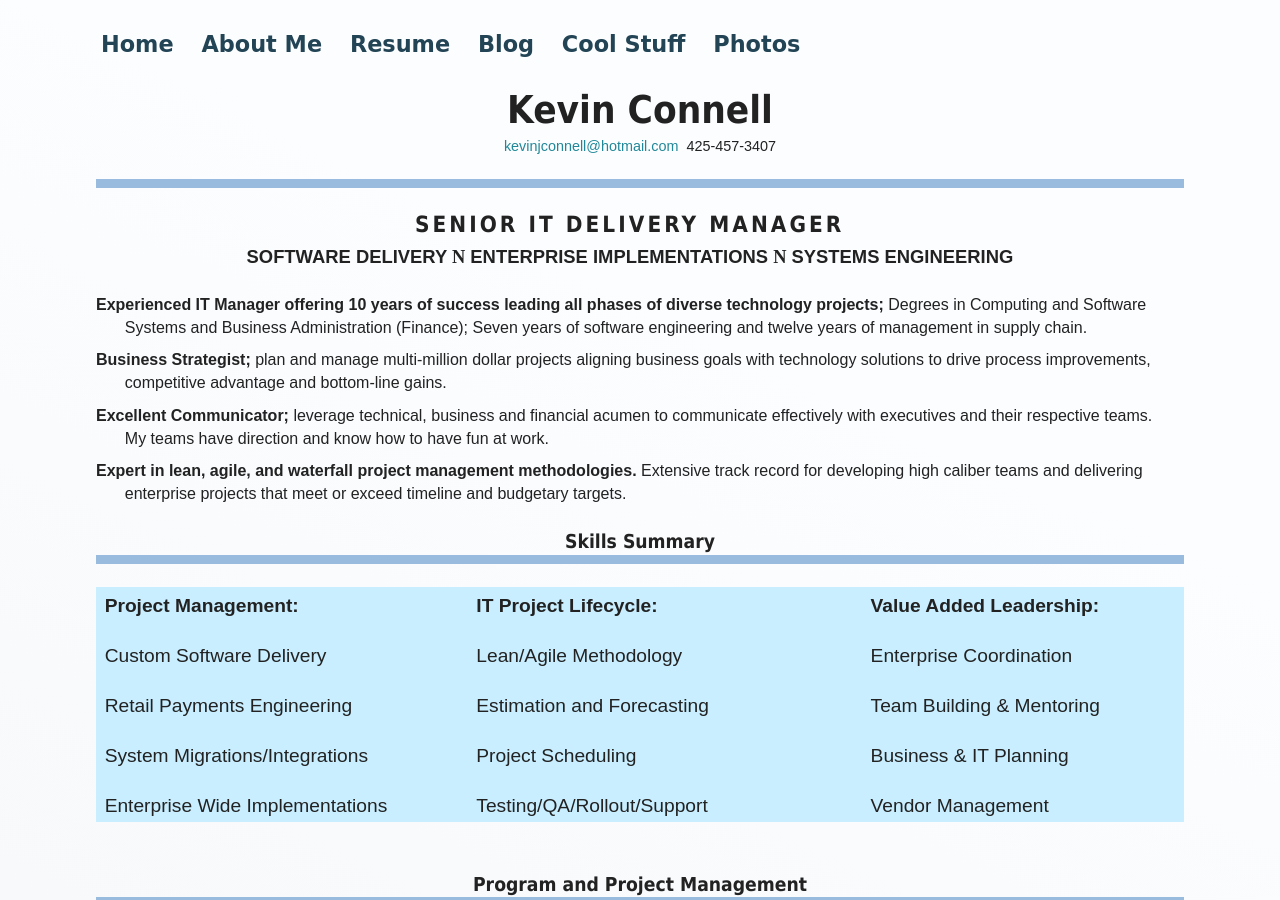
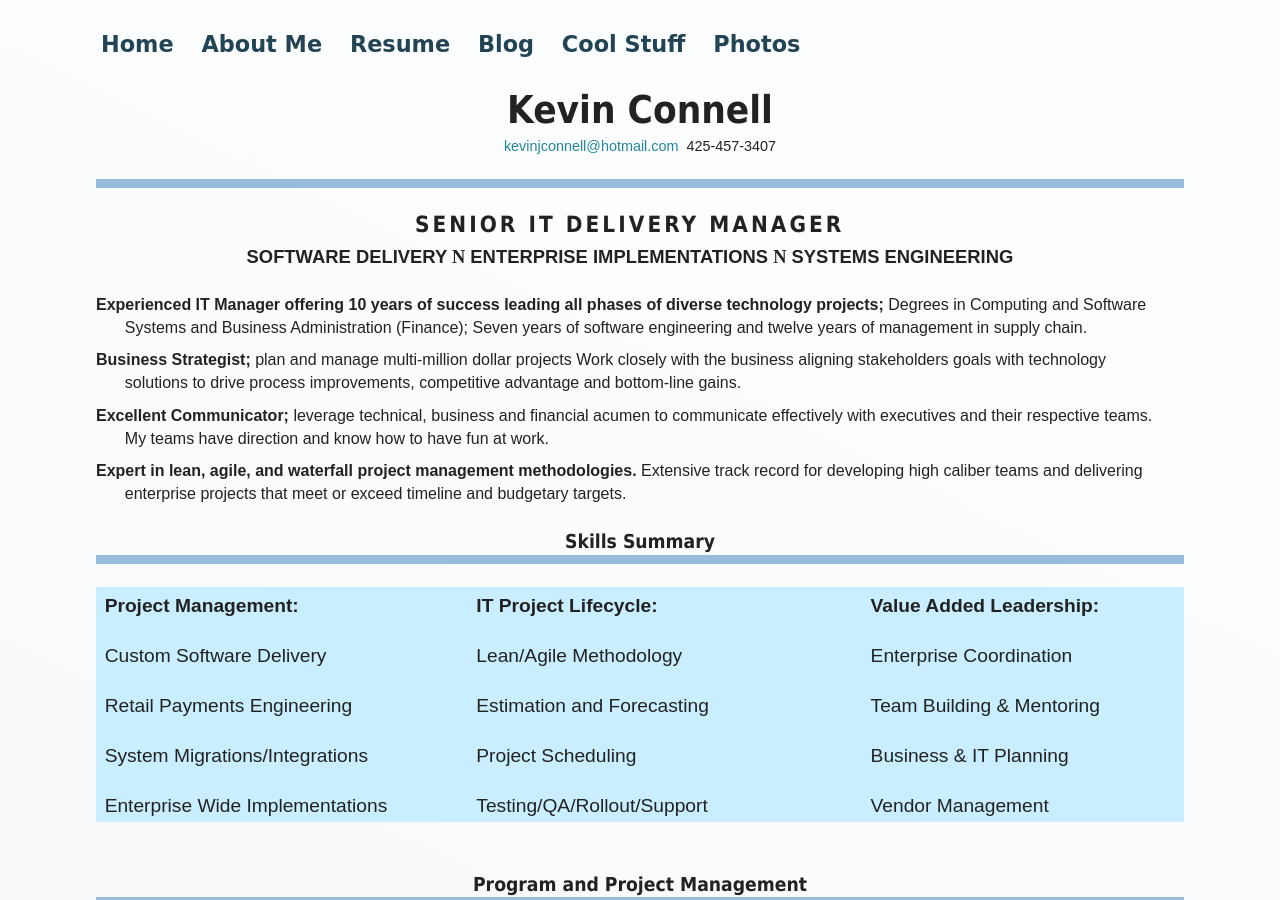
Before and after one commit to mo4dawg/mo4dawg.github.io, a Jekyll site: the page built from CV/index.html, in a window 1280 px wide and 900 px high. Built offline with Jekyll 4.4.1, drawn with Linux system fonts in a browser that asks for light colours.

Commit message:
Update index.html

```diff
--- a/CV/index.html
+++ b/CV/index.html
@@ -360,7 +360,7 @@ style='mso-bidi-font-weight:normal'><span style='font-size:10.0pt;font-family:
 </span></b></span><span style='mso-bookmark:top'><span style='font-size:10.0pt;
 font-family:"Arial","sans-serif";mso-fareast-font-family:"Times New Roman"'>plan
 and manage multi-million dollar projects<b style='mso-bidi-font-weight:normal'>
-</b>aligning business goals with technology solutions to drive process
+</b>Work closely with the business aligning stakeholders goals with technology solutions to drive process
 improvements, competitive advantage and bottom-line gains.<o:p></o:p></span></span></p>
 
 <p class=MsoNormal style='margin-top:6.0pt;margin-right:12.95pt;margin-bottom:
```
